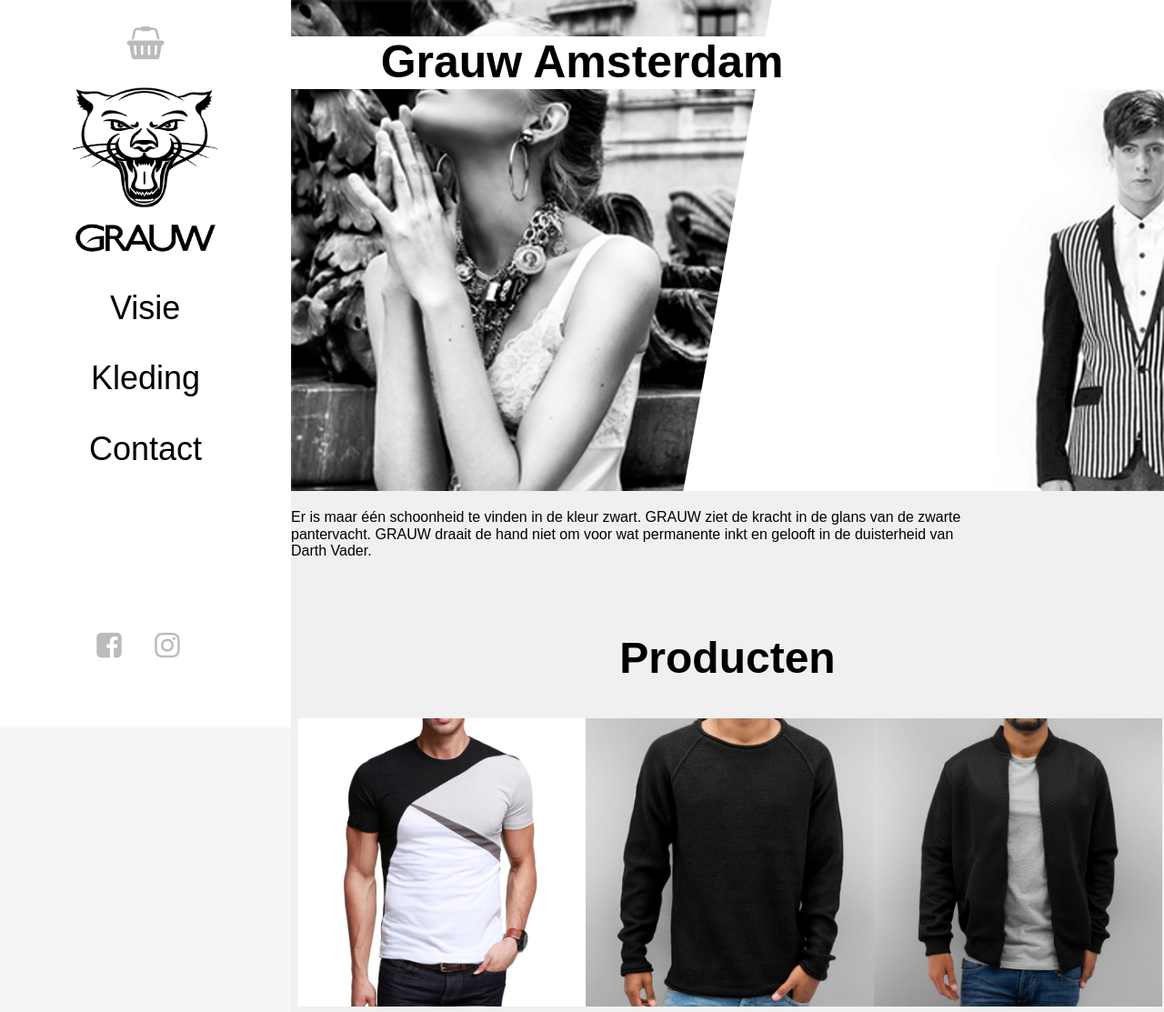
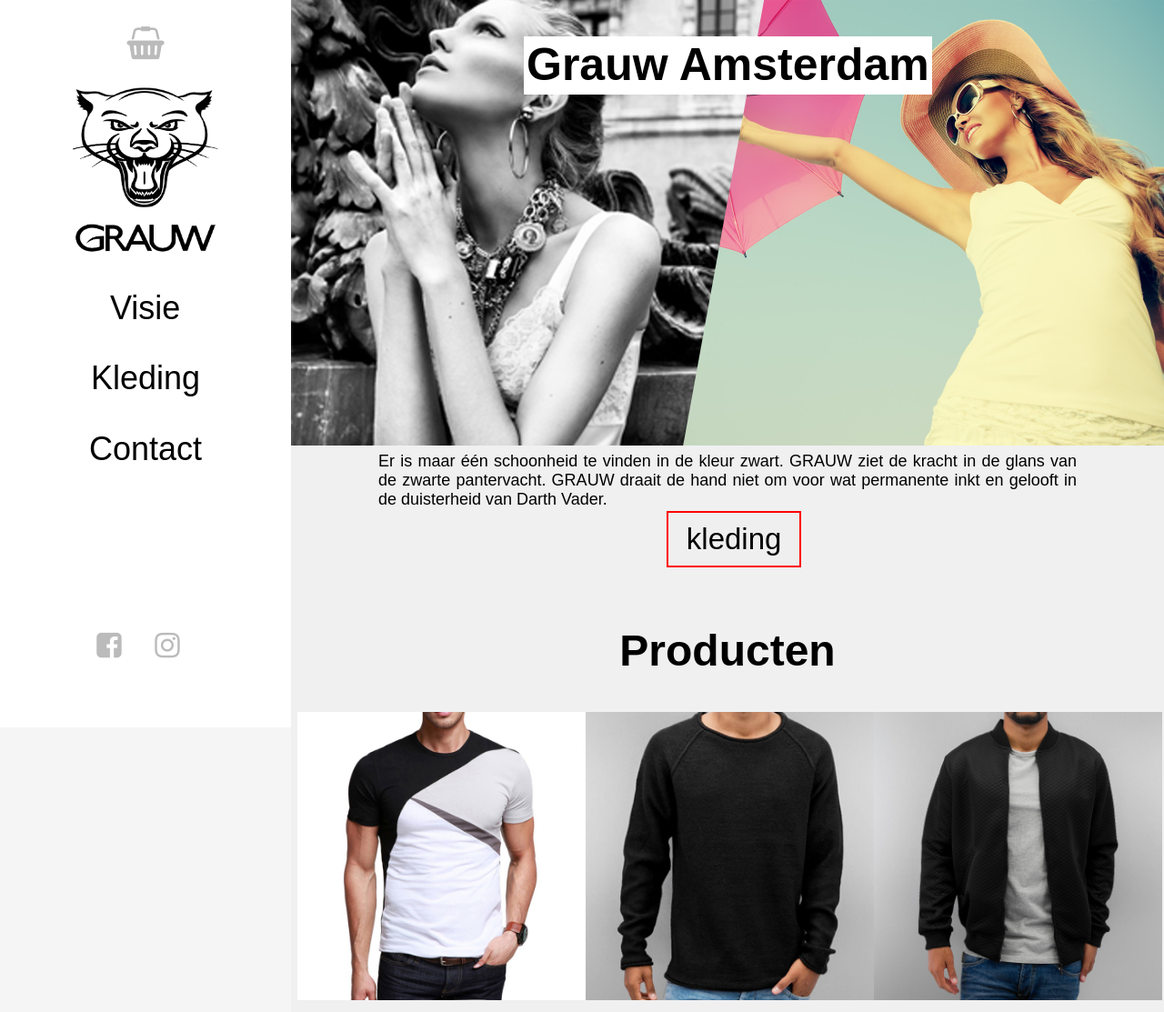
Before and after one commit to ceesvw123/StarterPoint-GrauwAmsterdam, a PHP site: page / in a window 1280 px wide. Shown: the top 1113 px of the page at 91% size. Run offline with PHP 8.4, Linux system fonts and the light colour scheme; some libraries are stand-ins or nearby versions.

Commit message:
visie vouw compleet

```diff
--- a/css/style.css
+++ b/css/style.css
@@ -220,24 +220,34 @@
 
 /* Visie Text & picture*/
 
-
-.header
+.headerPic{
+  width: 100%;
+  height: 40%;
+}
 .headerText h1{
+  position: absolute;
+  top: 0;
+  left: 45%;
+  background-color: white;
+  padding: 3px;
   font-size: 50px;
- background-color: white;
- width: 50%;
- margin: 0 auto;
-margin-top: -100px;
-position: absolute;
 }
 .visie{
-  width:80%;
+  font-size: 18px;
+  margin: 0 auto;
+  width: 80%;
+  text-align: justify;
+  padding: 3px
 }
-.headerPic{
-  height: 60%;
-  width: 100%;
+.headerButton{
+  position: relative;
+  left: 43%;
+    color: #000000;
+    font-size: 33px;
+    padding: 10px 20px 10px 20px;
+    border: solid #ff0000 2px;
+    text-decoration: none;
 }
-
 
 /*Products & Pictures */
 
--- a/view/home.php
+++ b/view/home.php
@@ -1,14 +1,16 @@
     <div class="header" id="header">
       <div class="headerImg">
-        <div class="headerText">
-            <h1>Grauw Amsterdam</h1>
-        </div>
           <img src="img/menenwoman.png" class="headerPic"alt="man en vrouw" />
+      </div>
+      <div class="headerText">
+          <h1>Grauw Amsterdam</h1>
       </div>
         <p class="visie">Er is maar één schoonheid te vinden in de kleur zwart. GRAUW ziet de kracht in
 
 de glans van de zwarte pantervacht. GRAUW draait de hand niet om voor wat
 
 permanente inkt en gelooft in de duisterheid van Darth Vader.</p>
-
+<a href="#kleding">
+  <button type="button" name="button" class="headerButton">kleding</button>
+</a>
     </div>
```
Also changed, not shown: img/menenwoman.png.
